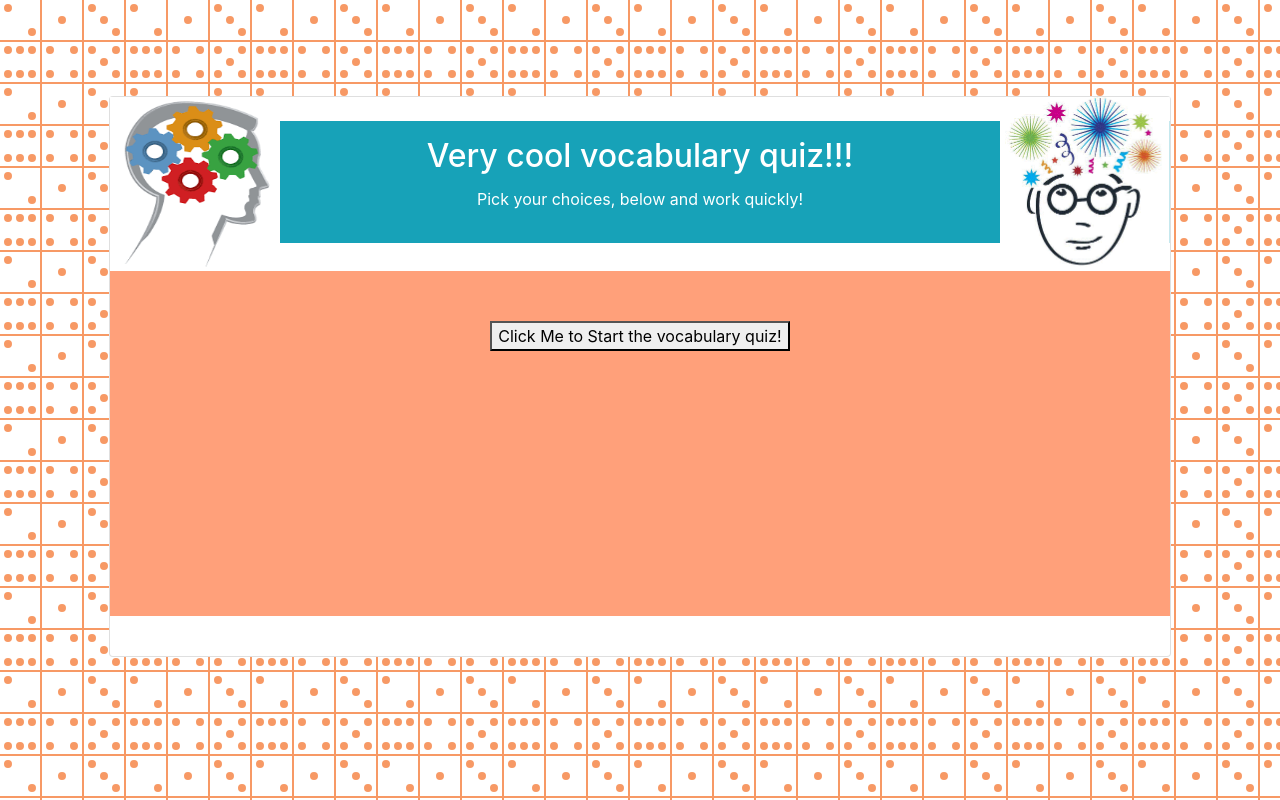
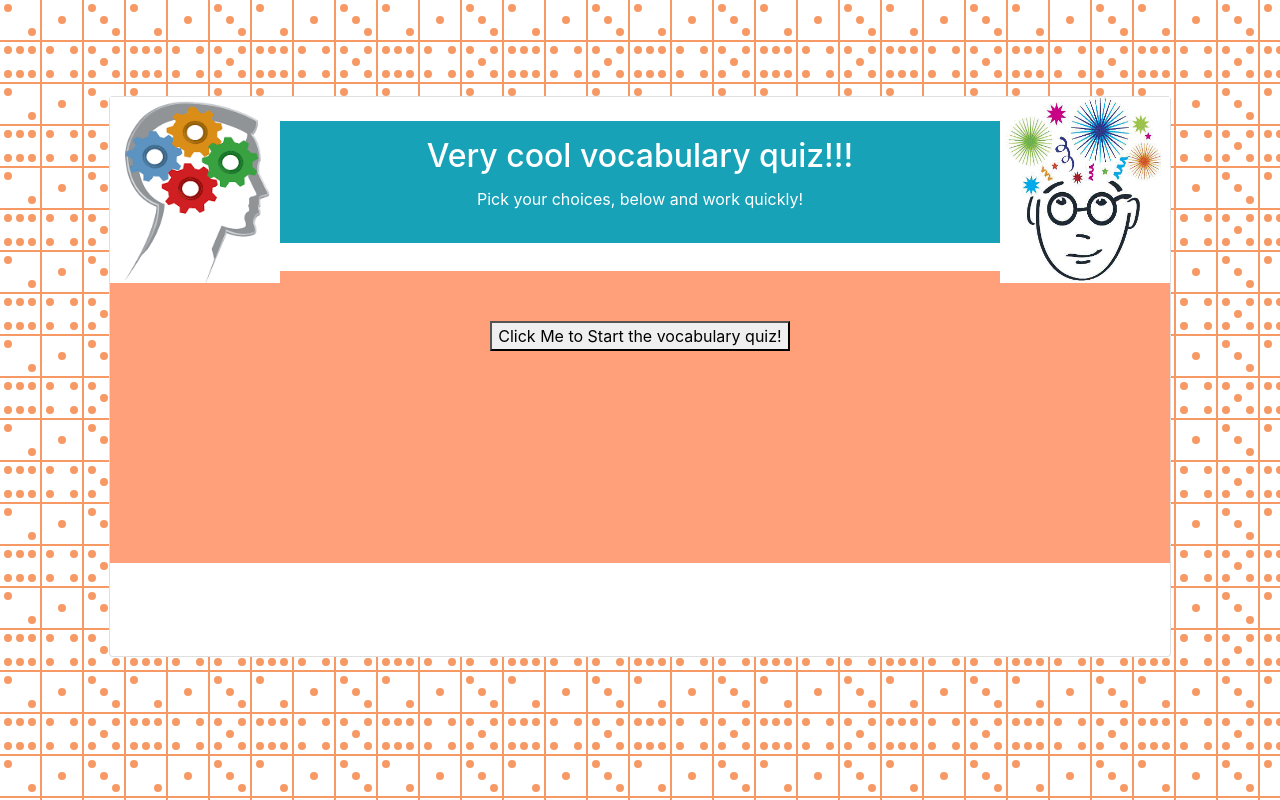
Before and after one commit to matthuberty/TriviaGame, a plain HTML site: page index.html in a window 1280 px wide. Drawn offline with nearby package versions, Linux system fonts and the light colour scheme.

Commit message:
final_assgn5

```diff
--- a/assets/css/style.css
+++ b/assets/css/style.css
@@ -17,14 +17,14 @@ body{
     right: 0;
     float: right;
     width: 170px;
-    height: 170px;
+    height: 186px;
 }
 
 .left-block{
     position: relative;
     left: 0;
     width: 170px;
-    height: 170px;
+    height: 186px;
 }
 
 .right-choice{
@@ -56,7 +56,7 @@ body{
 
 #myDiv{
     width: 100%;
-    height: 100%;
+    height: 80%;
     padding: 50px 0;
     text-align: center;
     background-color: lightsalmon;
--- a/assets/javascript/app.js
+++ b/assets/javascript/app.js
@@ -61,7 +61,7 @@ $(document).ready(function () {
   var game = {
     correct: 0,
     incorrect: 0,
-    counter: 20,
+    counter: 25,
     myTime: 0,
 
     countdown: function (myTime) {
@@ -87,16 +87,6 @@ $(document).ready(function () {
       //Tabulate and calculate the # of correct and incorrect answers
       //Display the results to the user
 
-      // console.log($("input:checked")[0].value);
-      // console.log($("input:checked")[0].name);
-      // console.log($("input:checked")[1].value);
-      // console.log($("input:checked")[1].name);
-      // console.log($("input:checked")[2].value);
-      // console.log($("input:checked")[2].name);
-      // console.log($("input:checked")[3].value);
-      // console.log($("input:checked")[3].name);
-      // console.log("The length is:  " + $("input:checked").length);
-
 console.log("checking "+game.correct);
       for (var i = 0; i < $("input:checked").length; i++){
           if($("input:checked")[i].value === $("input:checked")[i].name ){
@@ -106,8 +96,6 @@ console.log("checking "+game.correct);
         }
         this.incorrect = 11 - this.correct;
 
-      //console.log("Number correct:  " + this.correct);
-      //console.log("Number incorrect:  " + this.incorrect);
       $("#quizDiv").html("<br><br><p>Here are your results:</p>");
       $("#quizDiv").append("Number of correct answers:  " + this.correct);
       $("#quizDiv").append("<br>Number of incorrect answers:  " + this.incorrect);
@@ -173,4 +161,4 @@ console.log("checking "+game.correct);
   });
 
 
-}); // document . ready ends here
+});
```
